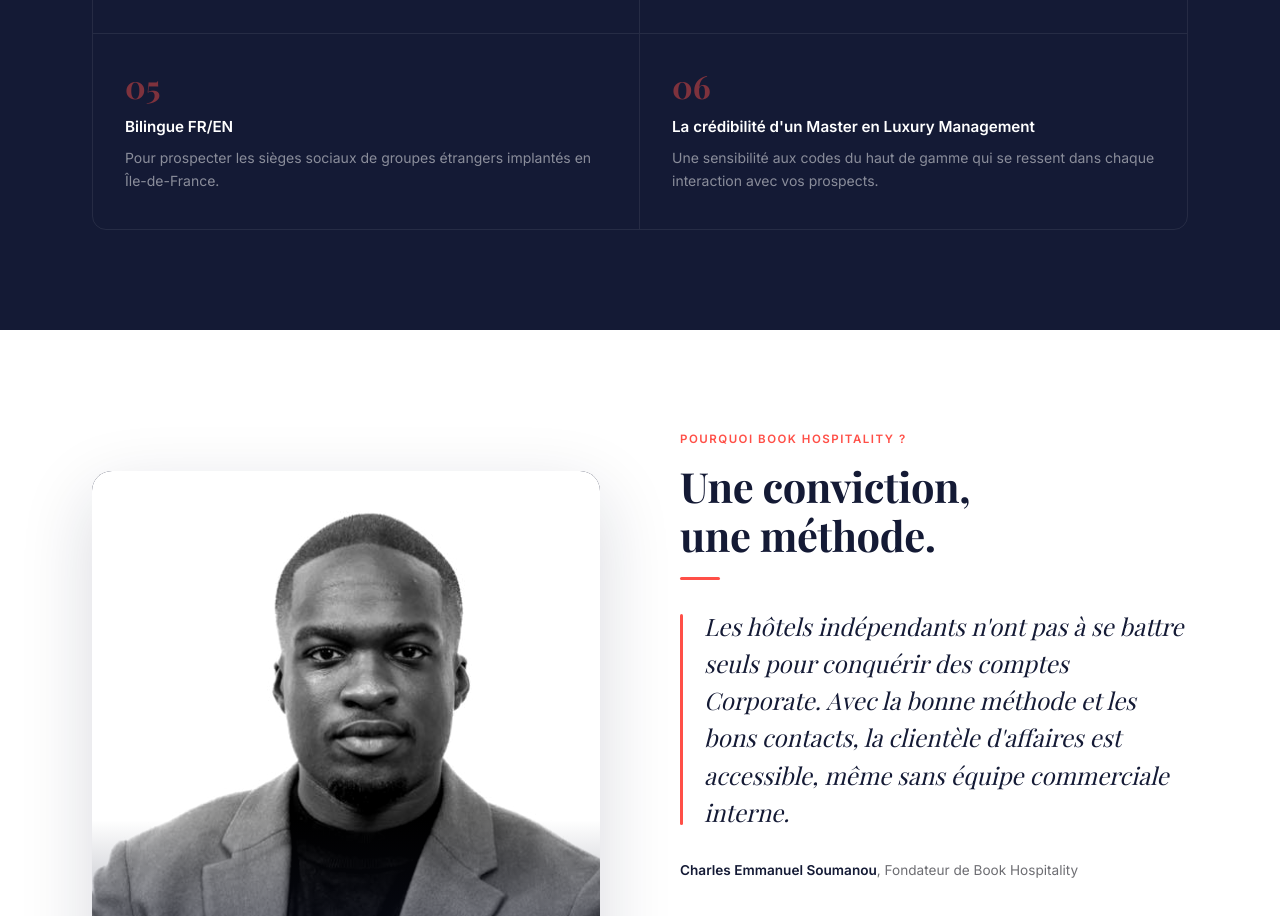
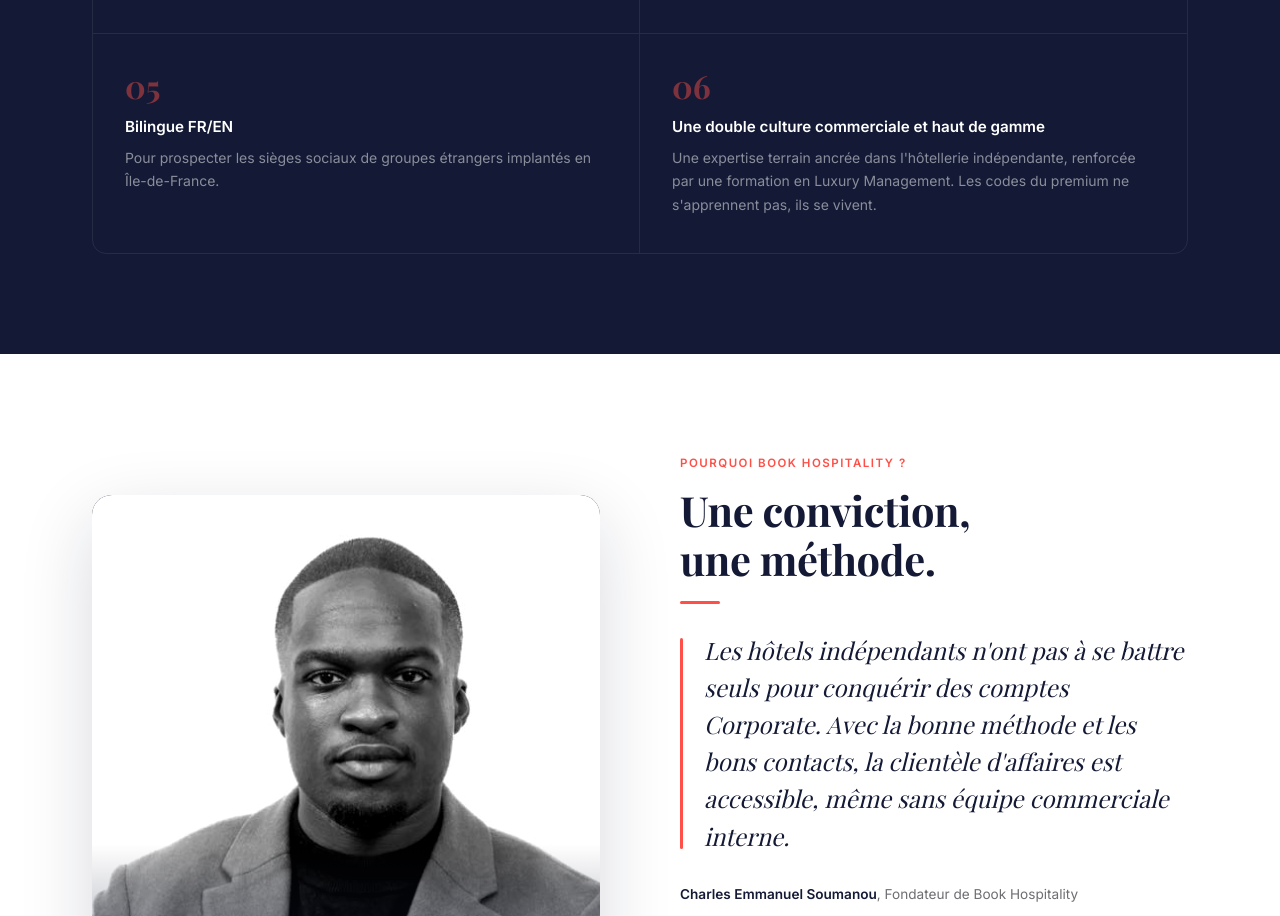
Before and after one commit to charles120101/bookhospitality-landing, a plain HTML site: page index.html in a window 1280 px wide. Shown: the part 3093-4009 px from the top of the page. Drawn offline with nearby package versions, Linux system fonts and the light colour scheme; a web font is replaced by a local one.

Commit message:
Pourquoi nous 06 : double culture commerciale et haut de gamme

```diff
--- a/index.html
+++ b/index.html
@@ -1163,8 +1163,8 @@
 
         <div class="pourquoi-item reveal d2">
           <p class="pourquoi-num">06</p>
-          <h3 class="pourquoi-title">La crédibilité d'un Master en Luxury Management</h3>
-          <p class="pourquoi-text">Une sensibilité aux codes du haut de gamme qui se ressent dans chaque interaction avec vos prospects.</p>
+          <h3 class="pourquoi-title">Une double culture commerciale et haut de gamme</h3>
+          <p class="pourquoi-text">Une expertise terrain ancrée dans l'hôtellerie indépendante, renforcée par une formation en Luxury Management. Les codes du premium ne s'apprennent pas, ils se vivent.</p>
         </div>
 
       </div>
```
